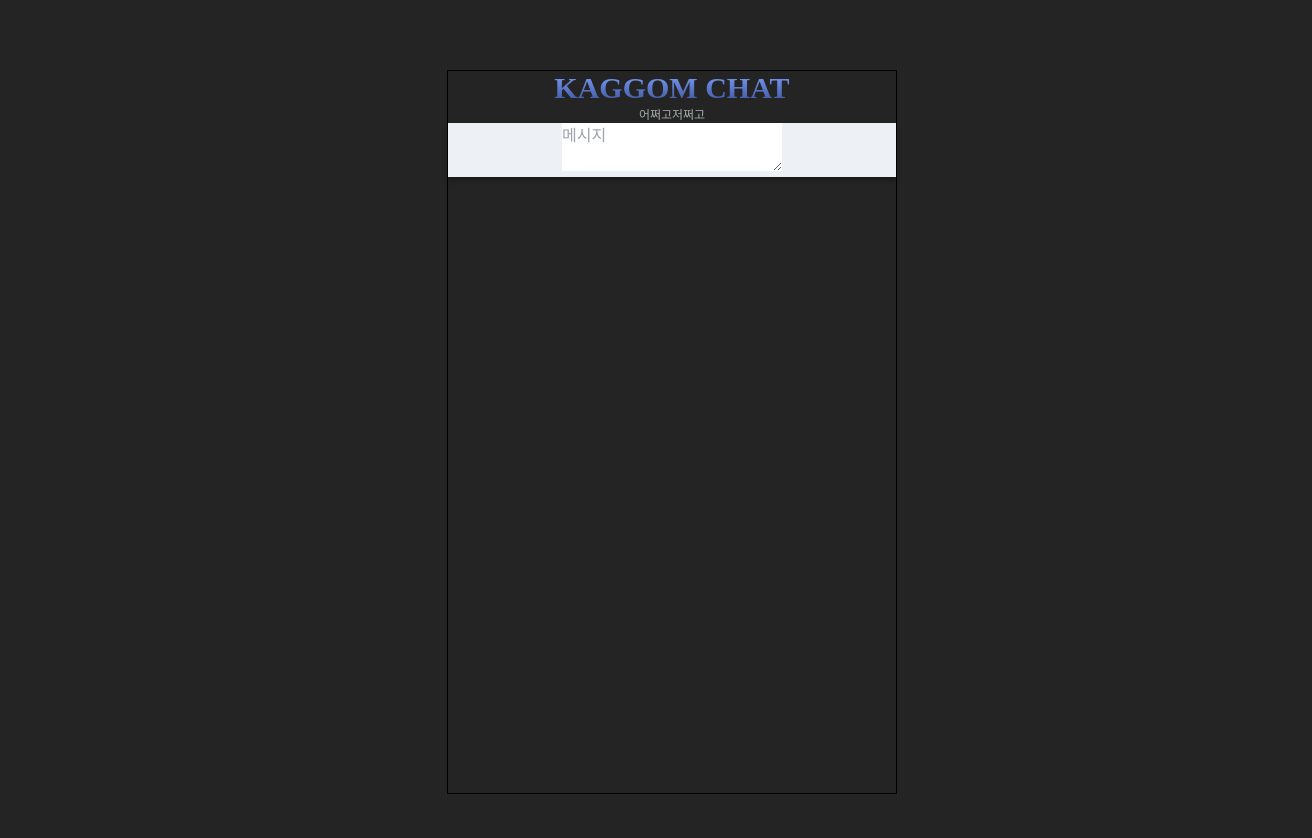
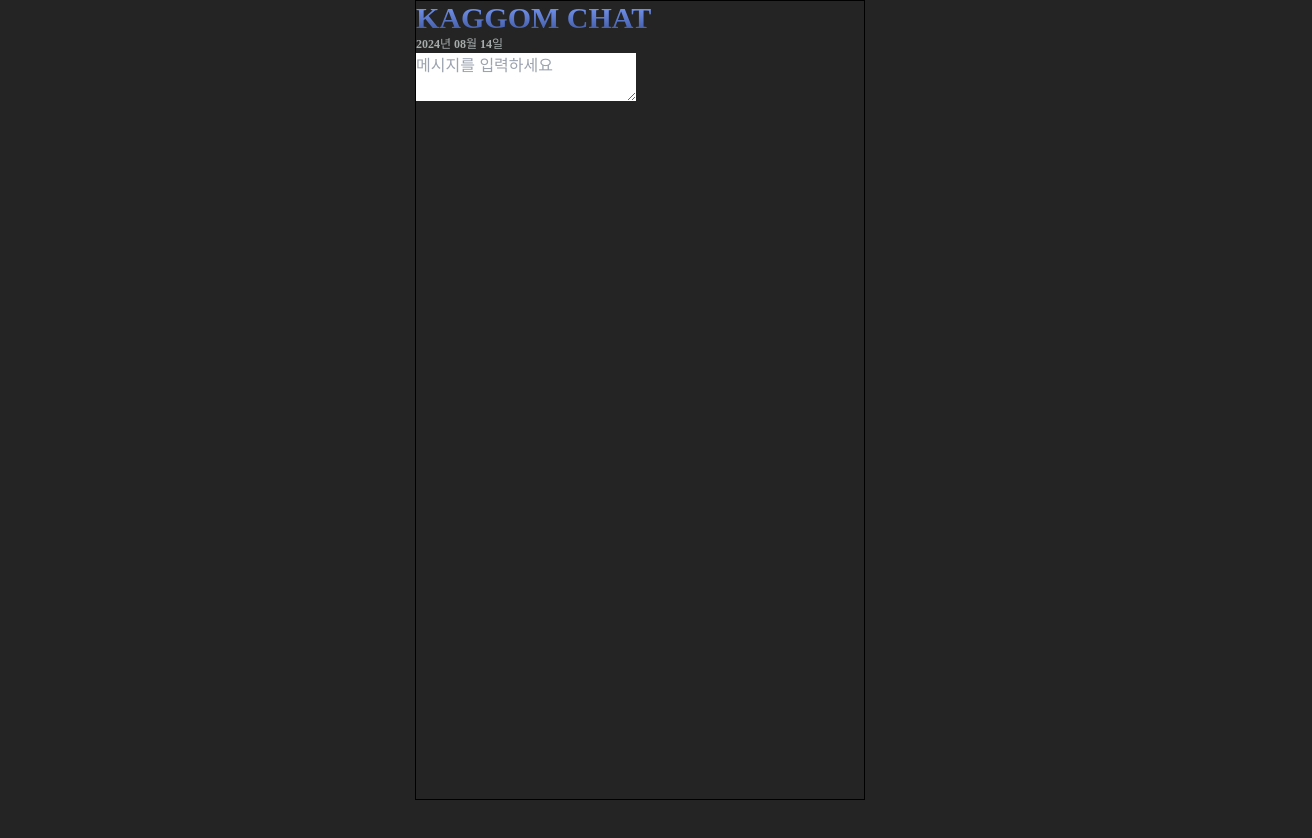
Before and after one commit to Kaggom/Kaggom_FE, a React (Vite) app: page / in a window 1280 px wide. Shown: the top 838 px of the page, 1312 px wide, since content can reach past the window. After the commit the page ends 800 px from the top, so only its background shows below. Built offline with nearby package versions, Linux system fonts and the light colour scheme.

Commit message:
📝 Docs : 날짜 입력 추가

```diff
--- a/src/App.css
+++ b/src/App.css
@@ -3,9 +3,19 @@
 @tailwind components;
 @tailwind utilities;
 
-#root {
-    max-width: 1280px;
-    margin: 0 auto;
-    padding: 2rem;
-    text-align: center;
+/* 전체 페이지의 기본 설정 */
+html, body {
+    margin: 0;
+    padding: 0;
+    width: 100%;
+    height: 100%;
+    overflow: hidden; /* 페이지 전체 스크롤을 방지 */
 }
+
+/* 최상위 부모 요소에 대한 설정 */
+#root { /* 또는 <div id="root">로 적용되는 최상위 요소 */
+    position: fixed;
+    width: 100%;
+    height: 100%;
+    overflow: hidden; /* 스크롤을 숨깁니다 */
+}
--- a/src/pages/Chat/Chat.tsx
+++ b/src/pages/Chat/Chat.tsx
@@ -1,21 +1,19 @@
 import MainChat from "./components/MainChat";
-import MainChatMessage from "./components/MainChatMessage";
 import MainHeader from "./components/MainHeader";
 
 function Chat() {
     return (
-        <div className = "relative border-white"
+        <div className = ""
             style={{
                 width: '450px',
-                height: '724px',
-                display: 'flex',
+                height: '100%', // 높이를 화면의 100%로 설정합니다.
+                display: 'flex', // Flexbox 레이아웃을 사용합니다.
                 flexDirection: 'column',
                 border: '1px solid black'
             }}
         >
             <MainHeader />
             <MainChat />
-            <MainChatMessage />
         </div>
 
         );
--- a/src/pages/Chat/components/MainChat.tsx
+++ b/src/pages/Chat/components/MainChat.tsx
@@ -1,18 +1,70 @@
+import React, { useState, ChangeEvent, FormEvent } from 'react';
+import SendMessage from '../../../assets/SendMessage.svg'
+
 function MainChat() {
+
+    const [formattedDate, setFormattedDate] = React.useState<string>('');
+    const [message, setMessage] = useState<string>('');
+    const [messages, setMessages] = useState<string[]>([]);
+
+    const getFormattedDate = (): string => {
+        const today = new Date();
+        const year = today.getFullYear();
+        const month = String(today.getMonth() + 1).padStart(2, '0'); // 월은 0부터 시작하므로 +1
+        const day = String(today.getDate()).padStart(2, '0'); // 하루는 1부터 시작
+
+        return `${year}년 ${month}월 ${day}일`;
+    };
+
+    React.useEffect(() => {
+        setFormattedDate(getFormattedDate());
+    }, []);
+
+
+
+    //e의 타입은 ChangeEvent<HTMLTextAreaElement>로 지정
+    //이는 이 함수가 HTML <textarea> 요소에서 발생하는 변경 이벤트를 처리한다는 것을 의미
+
+    // const handleChange = (e: ChangeEvent<HTMLTextAreaElement>) => {
+    //     setMessage(e.target.value);
+    // };
+
+    const handleSubmit = (e: FormEvent): void => {
+        e.preventDefault();
+        if (message.trim()) {
+            setMessages([...messages, message]);
+            setMessage('');
+        }
+    };
+
     return(
-        <div className="relative w-[381px] h-[521px] flex-shrink-1 flex bg-white">
-            <p className = "top-[21px] font-semibold font-#A7ADAD text-center"
+        <>
+        <div className="relative w-[381px] h-[521px] flex-shrink-1 flex-1 overflow-y-auto bg-white">
+            <div className="relative w-[381px] flex-shrink-1 flex overflow-y-auto items-center justify-center">
+                    <p className="top-[21px] font-semibold text-center"
                         style={{
                             fontFamily: 'Pretendard',
                             fontSize: '12px',
-                    fontStyle: 'normal',
                             fontWeight: 700,
-                    lineHeight: 'normal',
                             color: '#A7ADAD',
                         }}>
-                    어쩌고저쩌고
+                        {formattedDate}
                     </p>
             </div>
+        </div>
+
+        <form onSubmit={handleSubmit} className="relative w-[381px] h-[107px] flex-shrink-1 flex bg-[#EDF1F6]">
+            <textarea
+                className="absolute top-[14px] left-[28px] w-[328px] h-[45px] rounded-[15px] bg-white px-3 flex resize-none text-black"
+                value={message}
+                onChange={(e) => setMessage(e.target.value)}
+                placeholder="메시지를 입력하세요"
+            />
+            <button type="submit" className = "absolute top-[9px] right-[12px]">
+                <svg>{SendMessage}</svg>
+            </button>
+        </form>
+        </>
     );
 }
 export default MainChat;
--- a/src/pages/Chat/components/MainChatMessage.tsx
+++ /dev/null
@@ -1,24 +0,0 @@
-import React, { useState, ChangeEvent } from 'react';
-
-function MainChatMessage() {
-    const [message, setMessage] = useState<string>('');
-
-    const handleChange = (e: ChangeEvent<HTMLTextAreaElement>) => {
-        setMessage(e.target.value);
-    };
-
-    return(
-        <div className="relative w-[381px] h-[107px] flex-shrink-1 flex"
-        style={{
-            backgroundColor: '#EDF1F6',
-            boxShadow: '0px 4px 4px 0px rgba(0, 0, 0, 0.25)',
-        }}>
-            <textarea
-                value={message}
-                onChange={handleChange}
-                className="absolute top-[14px] left-[28px] w-[328px] h-[45px] rounded-[15px] bg-white px-3 text-black"
-                placeholder="메시지" />
-        </div>
-    );
-}
-export default MainChatMessage;
--- a/src/pages/Main.tsx
+++ b/src/pages/Main.tsx
@@ -2,7 +2,7 @@ import MainHeader from "./Chat/components/MainHeader";
 import Chat from "./Chat/Chat";
 
 function Main() {
-    return <h1><Chat /></h1>;
+    return <><Chat /></>;
 }
 
 export default Main;
```
Also changed, not shown: src/assets/SendMessage.svg (added). Lines whose indentation alone changed are shown as unchanged.
